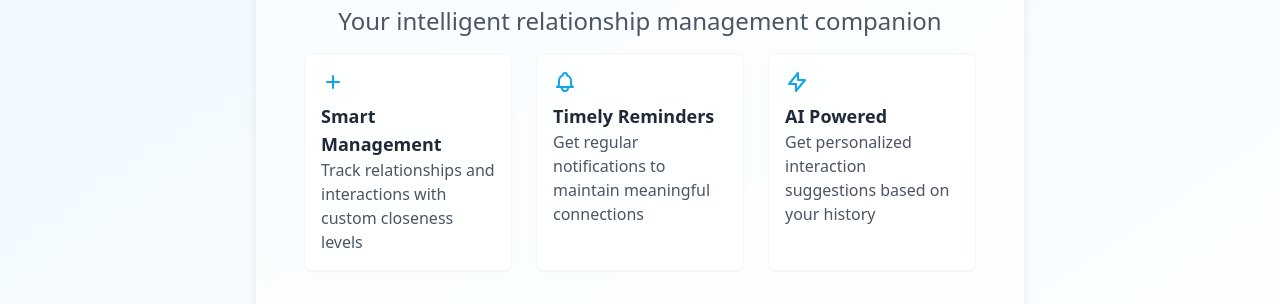
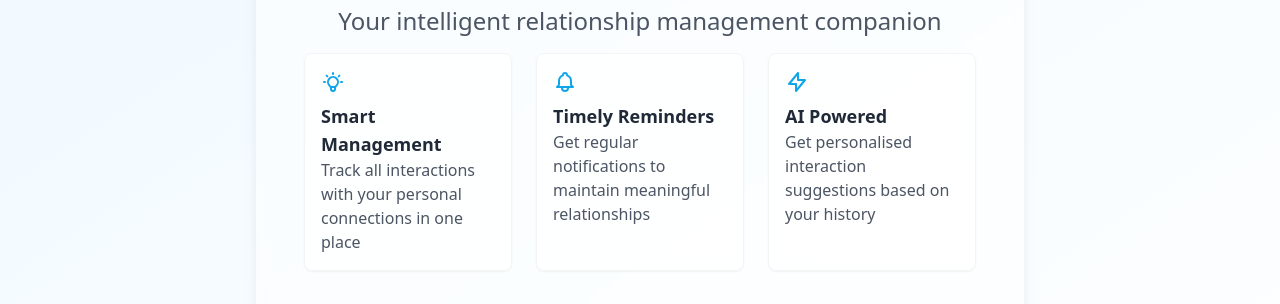
Before and after one commit to ajiteshgogoi/touchbase, a React (Vite) app: page /login in a window 1280 px wide. Shown: the part 187-491 px from the top of the page. Built offline with nearby package versions, Linux system fonts and the light colour scheme; no server answers.

Commit message:
Update Login.tsx

```diff
--- a/src/components/auth/Login.tsx
+++ b/src/components/auth/Login.tsx
@@ -64,11 +64,11 @@ export const Login = () => {
           <div className="p-4 rounded-lg bg-white/50 backdrop-blur-sm border border-gray-100 shadow-sm">
             <div className="text-primary-500 mb-2">
               <svg xmlns="http://www.w3.org/2000/svg" className="h-6 w-6" fill="none" viewBox="0 0 24 24" stroke="currentColor">
-                <path strokeLinecap="round" strokeLinejoin="round" strokeWidth={2} d="M12 6v6m0 0v6m0-6h6m-6 0H6" />
+                <path strokeLinecap="round" strokeLinejoin="round" strokeWidth={2} d="M9.663 17h4.673M12 3v1m6.364 1.636l-.707.707M21 12h-1M4 12H3m3.343-5.657l-.707-.707m2.828 9.9a5 5 0 117.072 0l-.548.547A3.374 3.374 0 0014 18.469V19a2 2 0 11-4 0v-.531c0-.895-.356-1.754-.988-2.386l-.548-.547z" />
               </svg>
             </div>
             <h3 className="text-lg font-semibold text-gray-800">Smart Management</h3>
-            <p className="text-gray-600">Track relationships and interactions with custom closeness levels</p>
+            <p className="text-gray-600">Track all interactions with your personal connections in one place</p>
           </div>
 
           <div className="p-4 rounded-lg bg-white/50 backdrop-blur-sm border border-gray-100 shadow-sm">
@@ -78,7 +78,7 @@ export const Login = () => {
               </svg>
             </div>
             <h3 className="text-lg font-semibold text-gray-800">Timely Reminders</h3>
-            <p className="text-gray-600">Get regular notifications to maintain meaningful connections</p>
+            <p className="text-gray-600">Get regular notifications to maintain meaningful relationships</p>
           </div>
 
           <div className="p-4 rounded-lg bg-white/50 backdrop-blur-sm border border-gray-100 shadow-sm">
@@ -88,7 +88,7 @@ export const Login = () => {
               </svg>
             </div>
             <h3 className="text-lg font-semibold text-gray-800">AI Powered</h3>
-            <p className="text-gray-600">Get personalized interaction suggestions based on your history</p>
+            <p className="text-gray-600">Get personalised interaction suggestions based on your history</p>
           </div>
         </div>
       </div>
```
